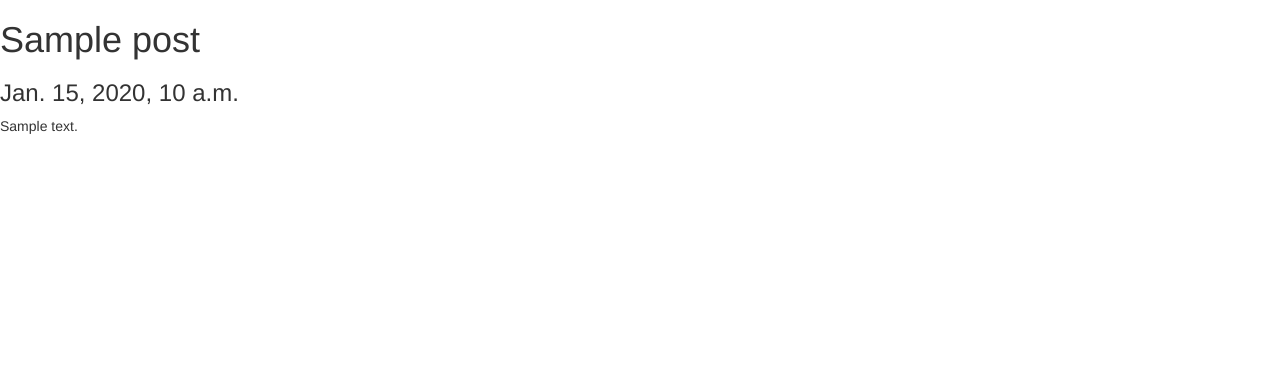
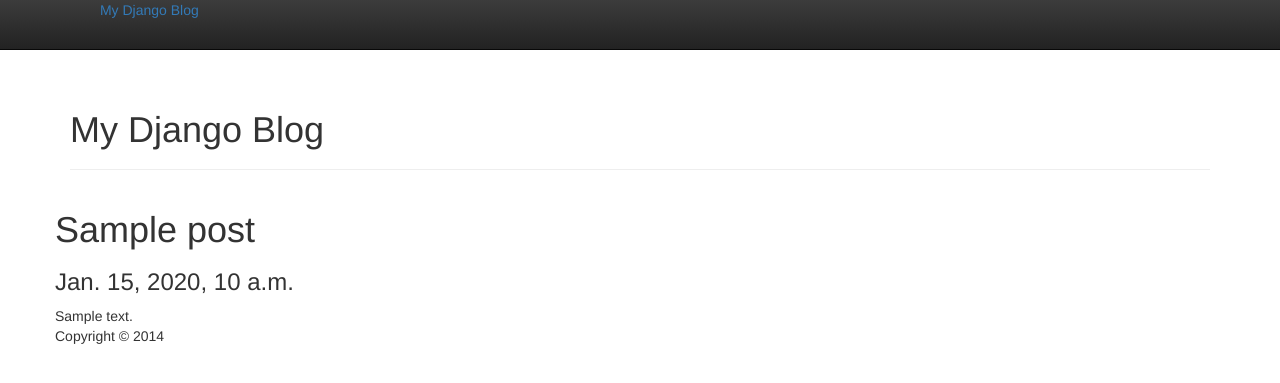
Before and after one commit to reg3x/pyblog, a Django app: page / in a window 1280 px wide. Shown: the top 383 px of the page. Run offline with Django 3.2, Linux system fonts and the light colour scheme; tables that the repository leaves empty hold one stand-in row (values such as "Sample post"); parts of the project's set-up code (start-up, migrations or seed data) failed here and were passed over; some libraries are stand-ins or nearby versions.

Commit message:
adding navegation bar

```diff
--- a/templates/blogengine/includes/base.html
+++ b/templates/blogengine/includes/base.html
@@ -26,10 +26,47 @@
         <![endif]-->
 
         <!-- Add your site or application content here -->
-        {% block content %}{% endblock %}
+
+
+        <div class="navbar navbar-static-top navbar-inverse">
+            <div class="navbar-inner">
+                <div class="container">
+                    <a class="btn btn-navbar" data-toggle="collapse" data-target=".nav-collapse">
+                        <span class="icon-bar"></span>
+                        <span class="icon-bar"></span>
+                        <span class="icon-bar"></span>
+                    </a>
+                    <a class="brand" href="/">My Django Blog</a>
+                    <div class="nav-collapse collapse">
+                    </div>
+                </div>
+            </div>
+        </div>
+
+        <div class="container">
+            {% block header %}
+                <div class="page-header">
+                    <h1>My Django Blog</h1>
+                </div>
+            {% endblock %}
+
+            <div class="row">
+                {% block content %}{% endblock %}
+            </div>
+        </div>
+
+        <div class="container footer">
+            <div class="row">
+                <div class="span12">
+                    <p>Copyright &copy; {% now "Y" %}</p>
+                </div>
+            </div>
+        </div>
+
+
+
 
         <script src="//ajax.googleapis.com/ajax/libs/jquery/1.10.2/jquery.min.js"></script>
-
         <script>window.jQuery || document.write('<script src="{% static 'bower_components/html5-boilerplate/js/vendor/jquery-1.10.2.min.js' %}"><\/script>')</script>
         <script src="{% static 'bower_components/html5-boilerplate/js/plugins.js' %}"></script>
         <script src="{% static 'bower_components/bootstrap/dist/js/bootstrap.min.js' %}"></script>
--- a/templates/blogengine/post_list.html
+++ b/templates/blogengine/post_list.html
@@ -2,8 +2,10 @@
 
     {% block content %}
         {% for post in object_list%}
-        <h1>{{ post.title }}</h1>
-        <h3>{{ post.pub_date }}</h3>
-        {{ post.text }}
+        <div class="post">
+            <h1>{{ post.title }}</h1>
+            <h3>{{ post.pub_date }}</h3>
+            {{ post.text }}
+        </div>
         {% endfor %}
     {% endblock %}
```
